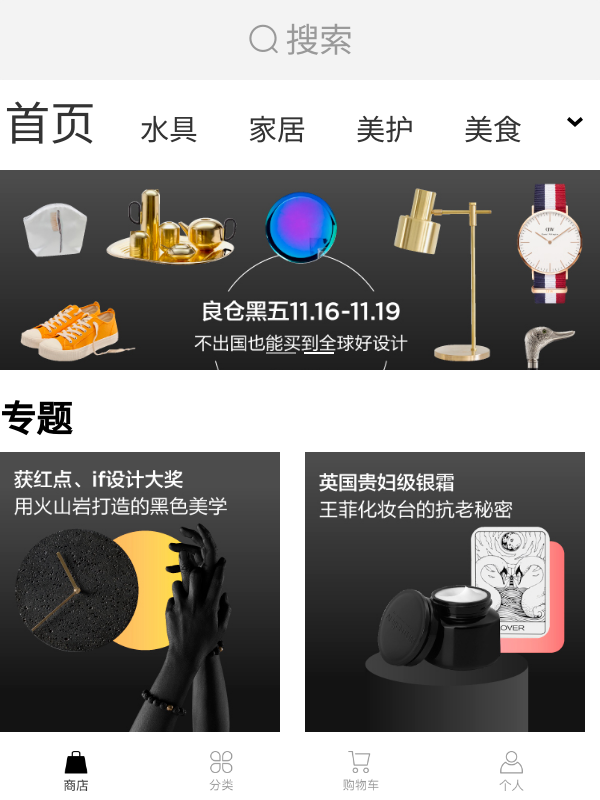
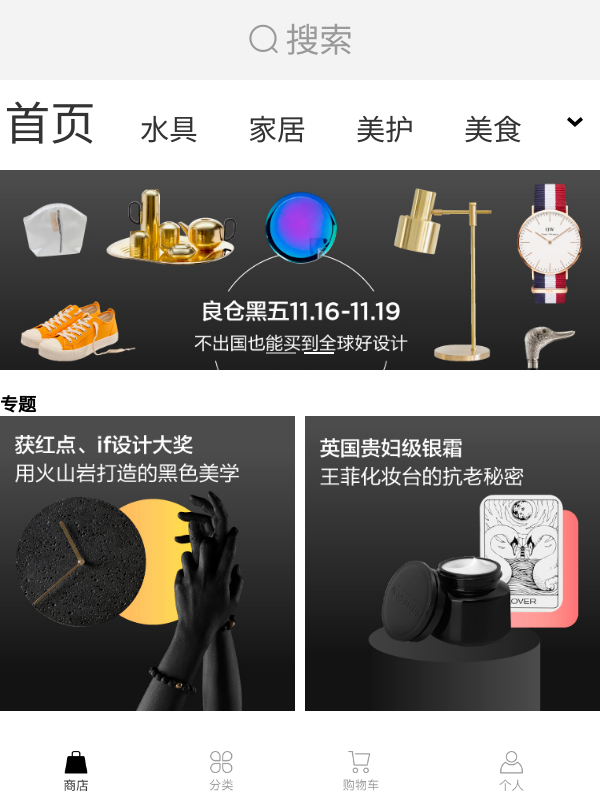
Before and after one commit to lnxrsdqc/GoodStoreHouse, a Vue app: page /#/Index in a window 600 px wide. Built offline with nearby package versions, Linux system fonts and the light colour scheme.

Commit message:
11/20 10:28

```diff
--- a/src/components/Index.vue
+++ b/src/components/Index.vue
@@ -26,10 +26,10 @@
 		  	</el-row>
 		  	<el-row class="topick-img" :gutter="10">
 		  		<el-col :span="12">
-		  			<div class="topick-img1"></div>
+		  			<img src="../assets/imgs/Index/middle-17.jpg" alt="" class="topick-img1">
 		  		</el-col>
 		  		<el-col :span="12">
-		  			<div class="topick-img2"></div>
+		  			<img src="../assets/imgs/Index/middle-18.jpg" alt="" class="topick-img2">
 		  		</el-col>
 		  	</el-row>
   		</div>
@@ -79,12 +79,6 @@
 	    min-height: 190px;
 	    min-width: 320px;
     }
-
-    @media only screen and (max-width:600px){
-    	/*.Index{
-    		max-height: 500px;
-    		overflow: hidden;
-    	}*/
 	.Index .second{
 		margin-top: 20px;
 	}
@@ -94,54 +88,14 @@
     }
     .Index .topick-img>.el-col{
     	width: 50%;
-	    	height: 200px;
-	    	padding: 10px 0;
+    	text-align: center;
     }
     .Index .topick-img1{
     	width: 100%;
     	height: 100%;
-	    	background-image: url("../assets/imgs/Index/middle-17.jpg");
-	    	background-repeat: no-repeat;
-	    	background-size: contain;
     }
     .Index .topick-img2{
     	width: 100%;
     	height: 100%;
-	    	background-image: url("../assets/imgs/Index/middle-18.jpg");
-	    	background-repeat: no-repeat;
-	    	background-size: contain;
-	    }
-    }
-    @media only screen and (min-width:600px) and (max-width:800px){
-    	/*.Index{
-    		max-height: 700px;
-    		overflow: hidden;
-    	}*/
-    	.Index .second{
-    		margin-top: 20px;
-    	}
-    	.Index .topick{
-	    	font-size: 3rem;
-	    	font-weight: bold;
-	    }
-	    .Index .topick-img>.el-col{
-	    	width: 50%;
-	    	height:300px;
-	    	padding: 10px 0;
-	    }
-	    .Index .topick-img1{
-	    	width: 100%;
-	    	height: 100%;
-	    	background-image: url("../assets/imgs/Index/middle-17.jpg");
-	    	background-repeat: no-repeat;
-	    	background-size: contain;
-	    }
-	    .Index .topick-img2{
-	    	width: 100%;
-	    	height: 100%;
-	    	background-image: url("../assets/imgs/Index/middle-18.jpg");
-	    	background-repeat: no-repeat;
-	    	background-size: contain;
-	    }
     }
 </style>
```
Lines whose indentation alone changed are shown as unchanged.
